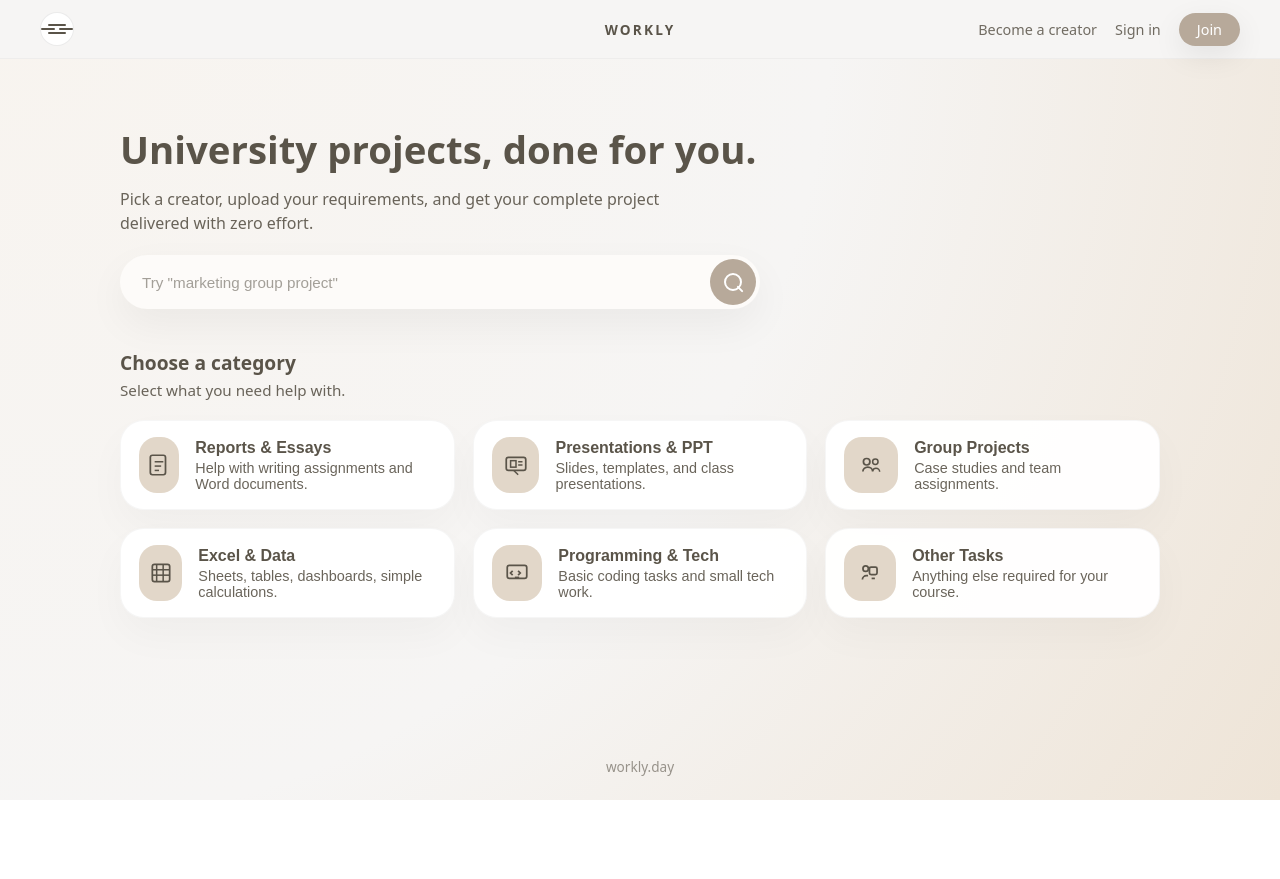
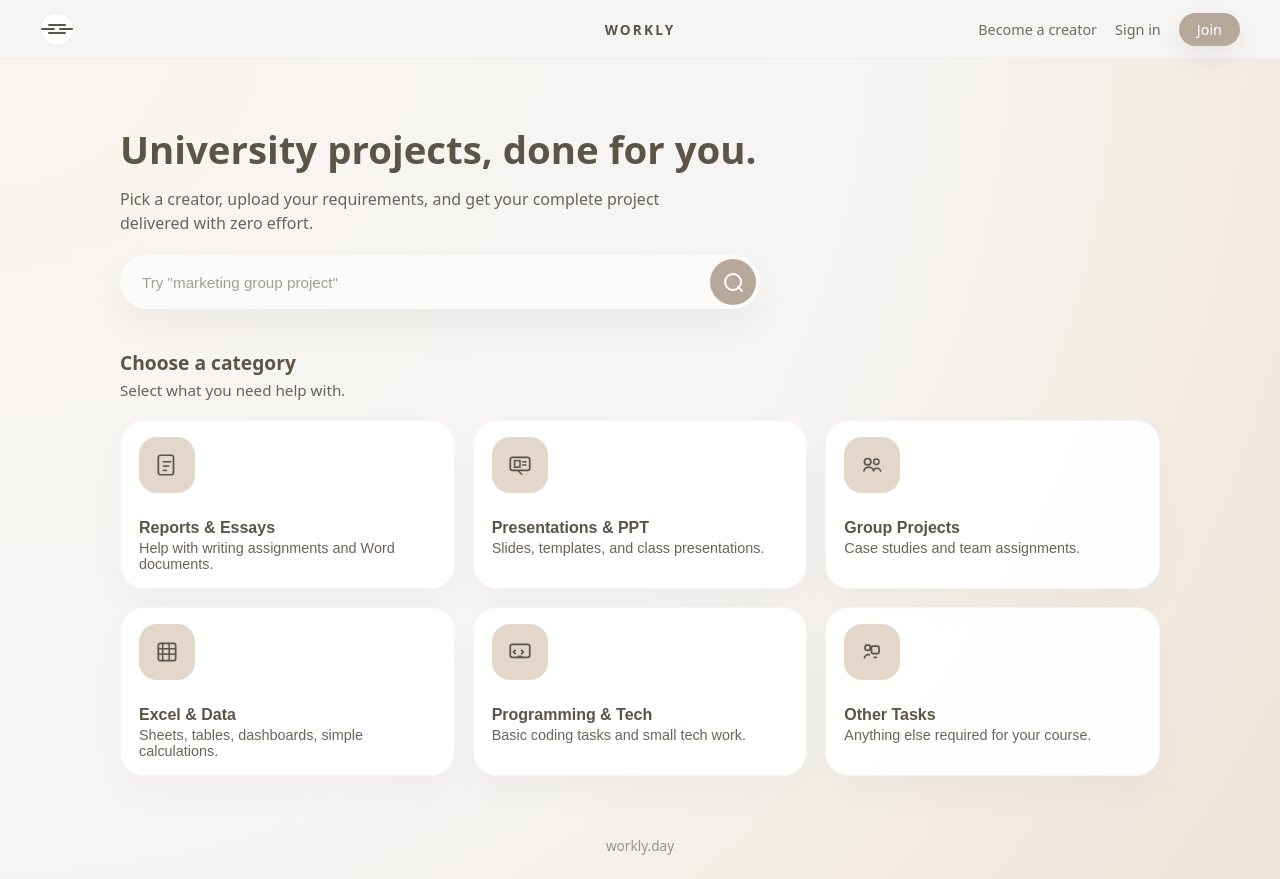
Before and after one commit to SEBRAHEIM/workly-landing, a Next.js app: page / in a window 1280 px wide. Before the commit the page ends 800 px from the top, so only its background shows below. Built offline with nearby package versions, Linux system fonts and the light colour scheme.

Commit message:
Stack category icon, title, and description vertically

```diff
--- a/styles/globals.css
+++ b/styles/globals.css
@@ -389,3 +389,18 @@ a {
   height: 56px;
   border-radius: 18px !important;
 }
+
+/* === Force icon > title > description stacked vertically in cards === */
+.home-category-card {
+  display: flex;
+  flex-direction: column;   /* Icon, then title, then description */
+  align-items: flex-start;  /* Left-align everything */
+}
+
+/* Keep the icon as a rounded square and add space under it */
+.home-category-icon {
+  width: 56px;
+  height: 56px;
+  border-radius: 18px !important; /* شبه مربّع، مو كبسولة */
+  margin-bottom: 10px;
+}
```
